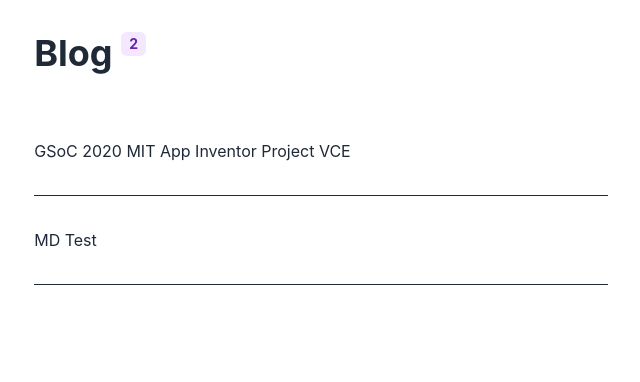
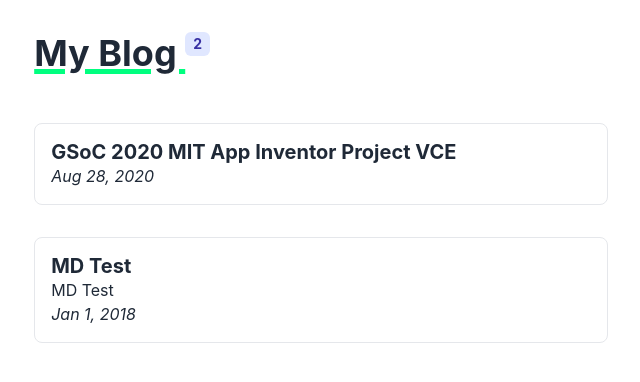
Before and after one commit to pavi2410/website, a Next.js app: page /blog in a window 1280 px wide. Shown: the top 382 px of the page, without its empty margins (319-959 px from the left). Built offline with nearby package versions, Linux system fonts and the light colour scheme.

Commit message:
Update Blog list page

```diff
--- a/components/BlogLayout.js
+++ b/components/BlogLayout.js
@@ -3,7 +3,7 @@
 import { MDXProvider } from '@mdx-js/react'
 import { Heading, Text, Code, Tag, Icon, Container, ListItem, UnorderedList, OrderedList, Wrap, Alert, Center, Badge, Link, Table, Thead, Tbody, Tr, Td, Th, Image as ChakraImage } from "@chakra-ui/react"
 import { FaTags, FaArrowLeft } from 'react-icons/fa'
-import { pickColorSchemeByStringHash } from "../util/util"
+import { formatDate, pickColorSchemeByStringHash } from "/util/util"
 import SyntaxHighlighter from "react-syntax-highlighter"
 import { atomOneDark } from 'react-syntax-highlighter/dist/cjs/styles/hljs'
 
@@ -68,7 +68,3 @@
     </Container>
   )
 }
-
-function formatDate(date) {
-  return new Date(date).toLocaleDateString('en-us', { year: 'numeric', month: 'short', day: 'numeric' })
-}
--- a/pages/blog/index.js
+++ b/pages/blog/index.js
@@ -1,25 +1,17 @@
 import fs from 'node:fs'
-
-import { Container, Heading, List, Link, ListItem, Tag } from '@chakra-ui/react'
-
-const sposts = [
-  {
-    title: 'GSoC 2020 MIT App Inventor Project VCE',
-    slug: 'gsoc-2020-mit-app-inventor-project-vce',
-  },
-  {
-    title: 'MD Test',
-    slug: 'md-test',
-  }
-]
+import { default as NextLink } from 'next/link'
+import { Container, Heading, List, ListItem, Tag, LinkBox, LinkOverlay } from '@chakra-ui/react'
+import { formatDate } from '/util/util'
 
 export default function Blog({ posts }) {
   return (
     <Container>
-      <Heading as="h1" py={8}>Blog <Tag colorScheme="purple" fontWeight="bold">{sposts.length}</Tag></Heading>
+      <Heading as="h1" py={8} textDecoration="springgreen underline .3rem">
+        My Blog <Tag colorScheme="indigo" fontWeight="bold">{posts.length}</Tag>
+      </Heading>
       <List>
-        {sposts.map((post, i) => (
-          <ListItem key={i} borderBottom="1px" py={8}>
+        {posts.map((post, i) => (
+          <ListItem key={i} py={4}>
             <BlogPostCard post={post} />
           </ListItem>
         ))}
@@ -30,7 +22,17 @@
 
 function BlogPostCard({ post }) {
   return (
-    <Link href={`/blog/${post.slug}`}>{post.title}</Link>
+    <LinkBox as="article" borderWidth="1px" borderRadius="lg" p={4} _hover={{ borderColor: 'blue.500' }}>
+      <Heading as="h4" size="md">
+        <NextLink href={"/blog/" + post.slug} passHref>
+          <LinkOverlay>
+            {post.meta.title}
+          </LinkOverlay>
+        </NextLink>
+      </Heading>
+      <p>{post.meta.excerpt}</p>
+      <i>{formatDate(post.meta.createdAt)}</i>
+    </LinkBox>
   )
 }
 
@@ -39,15 +41,25 @@
 
   const mdxFiles = files
     .filter(f => f.endsWith('.mdx'))
-    .map(f => f.replace('.mdx', ''))
 
-  console.log('Found mdx files:', mdxFiles)
+  const posts = await Promise.all(
+    mdxFiles.map(f => (
+      import('./' + f)
+        .then(m => ({
+          slug: f.replace('.mdx', ''),
+          meta: m.meta
+        }))
+    ))
+  )
+
+  posts.sort((a, b) => new Date(b.meta.createdAt) - new Date(a.meta.createdAt))
+
+  // console.log('Found mdx files:', mdxFiles)
+  // console.log('Found posts:', posts)
 
   return {
     props: {
-      posts: mdxFiles.map((f, c) => ({
-        slug: f
-      }))
+      posts
     }
   }
 }
--- a/util/util.js
+++ b/util/util.js
@@ -1,6 +1,10 @@
 export function pickColorSchemeByStringHash(str) {
-  const colorSchemes = ['blue', 'green', 'orange', 'red', 'purple', 'yellow'];
-  const hash = str.split('').reduce((hash, c) => hash + c.charCodeAt(0), 0);
+  const colorSchemes = ['red', 'orange', 'amber', 'emerald', 'blue', 'violet', 'fuchsia'];
+  const hash = str.split('').reduce((hash, c) => hash * 31 + c.charCodeAt(0), 0);
   const randomIndex = hash % colorSchemes.length;
   return colorSchemes[randomIndex];
 }
+
+export function formatDate(date) {
+  return new Date(date).toLocaleDateString('en-us', { year: 'numeric', month: 'short', day: 'numeric' })
+}
```
